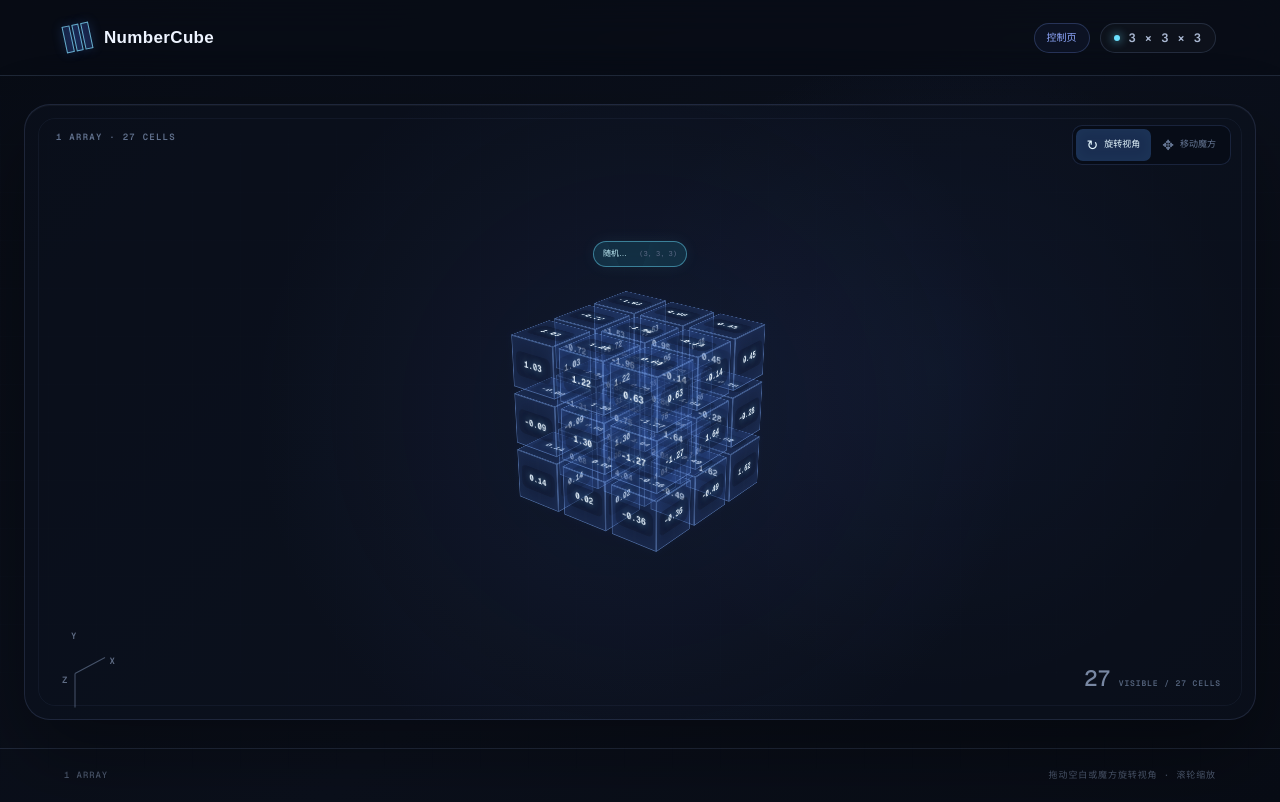
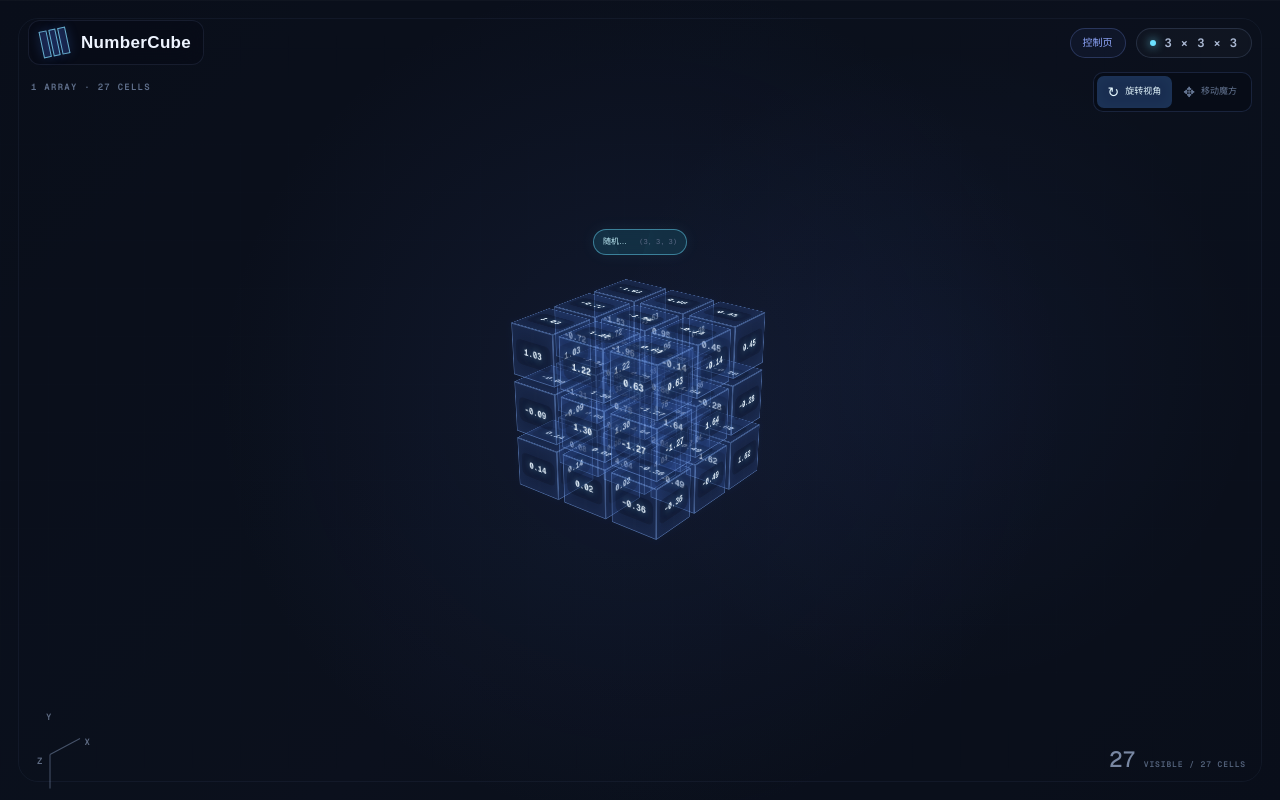
Before and after one commit to LIKE9426334946/NumberCube, a Next.js app: page / in a window 1280 px wide. Built offline with nearby package versions, Linux system fonts and the light colour scheme.

Commit message:
Expand display to full viewport

```diff
--- a/app/globals.css
+++ b/app/globals.css
@@ -139,13 +139,69 @@ button, input { font: inherit; }
 }
 
 .display-workspace {
-  width: min(1360px, calc(100% - 48px));
-  margin: auto;
-  padding: 28px 0;
+  width: 100%;
+  height: 100vh;
+  height: 100svh;
+  position: relative;
+  padding: 0;
+}
+
+.display-page {
+  height: 100vh;
+  height: 100svh;
+  min-height: 0;
+  display: block;
+  overflow: hidden;
 }
 
 .display-page .stage-card {
-  min-height: min(760px, calc(100vh - 184px));
+  width: 100%;
+  height: 100%;
+  min-height: 100%;
+  border: 0;
+  border-radius: 0;
+  box-shadow: inset 0 1px 0 rgba(255, 255, 255, 0.025);
+}
+
+.display-page .stage-card::after {
+  inset: 18px;
+  border-radius: 20px;
+}
+
+.display-floating-header {
+  position: absolute;
+  top: 20px;
+  left: 28px;
+  right: 28px;
+  z-index: 8;
+  display: flex;
+  align-items: center;
+  justify-content: space-between;
+  gap: 18px;
+  pointer-events: none;
+}
+
+.display-floating-header .brand,
+.display-floating-header .topbar-actions {
+  pointer-events: auto;
+}
+
+.display-floating-header .brand {
+  padding: 8px 12px;
+  border: 1px solid rgba(132, 157, 210, 0.12);
+  border-radius: 12px;
+  background: rgba(7, 12, 23, 0.58);
+  backdrop-filter: blur(12px);
+}
+
+.display-page .stage-label {
+  top: 83px;
+  left: 31px;
+}
+
+.display-page .stage-tools {
+  top: 72px;
+  right: 28px;
 }
 
 .control-workspace {
@@ -1017,17 +1073,16 @@ footer {
   .workspace { grid-template-columns: 1fr; padding: 46px 0 60px; }
   .intro { max-width: 670px; }
   .stage-card { min-height: 640px; }
-  .display-page .stage-card { min-height: calc(100vh - 184px); }
+  .display-page .stage-card { min-height: 100%; }
 }
 
 @media (max-width: 560px) {
   .topbar { height: 66px; }
   .workspace { width: min(100% - 28px, 520px); gap: 36px; padding-top: 36px; }
-  .display-workspace,
   .control-workspace { width: min(100% - 28px, 680px); }
-  .display-workspace { padding: 18px 0; }
+  .display-workspace { width: 100%; padding: 0; }
   .control-workspace { padding: 36px 0 52px; }
-  .display-page .stage-card { min-height: calc(100vh - 156px); }
+  .display-page .stage-card { min-height: 100%; border-radius: 0; }
   .topbar-actions { gap: 6px; }
   .page-link { padding: 0 9px; }
   .matrix-badge { padding: 8px 9px; font-size: 10px; }
@@ -1049,6 +1104,12 @@ footer {
   .stage-card { min-height: 510px; border-radius: 20px; }
   .stage-label { top: 18px; left: 20px; }
   .stage-tools { top: 42px; left: 18px; right: 18px; justify-content: space-between; }
+  .display-floating-header { top: 12px; left: 14px; right: 14px; }
+  .display-floating-header .brand { padding: 7px 9px; font-size: 13px; }
+  .display-floating-header .brand-mark { width: 22px; height: 22px; }
+  .display-page .stage-label { top: 70px; left: 18px; }
+  .display-page .stage-tools { top: 92px; left: 14px; right: 14px; }
+  .display-page .stage-card::after { inset: 8px; border-radius: 14px; }
   .stage-tools .mode-switch { min-width: 0; }
   .stage-tools .mode-switch button { padding: 0 8px; }
   .array-caption { max-width: 120px; }
--- a/app/page.tsx
+++ b/app/page.tsx
@@ -7,22 +7,16 @@ export default function Home() {
 
   return (
     <main className="page-shell display-page">
-      <header className="topbar">
-        <Brand />
-        <div className="topbar-actions">
-          <a className="page-link" href="/control">控制页</a>
-          <SceneBadge state={state} />
+      <section className="display-workspace">
+        <div className="display-floating-header">
+          <Brand />
+          <div className="topbar-actions">
+            <a className="page-link" href="/control">控制页</a>
+            <SceneBadge state={state} />
+          </div>
         </div>
-      </header>
-
-      <section className="display-workspace">
         <CubeStage state={state} setState={setState} />
       </section>
-
-      <footer>
-        <span>{`${state.arrays.length} ARRAY${state.arrays.length === 1 ? "" : "S"}`}</span>
-        <span>{state.interactionMode === "move" ? "拖动目标魔方进行移动 · 滚轮缩放" : "拖动空白或魔方旋转视角 · 滚轮缩放"}</span>
-      </footer>
     </main>
   );
 }
```
